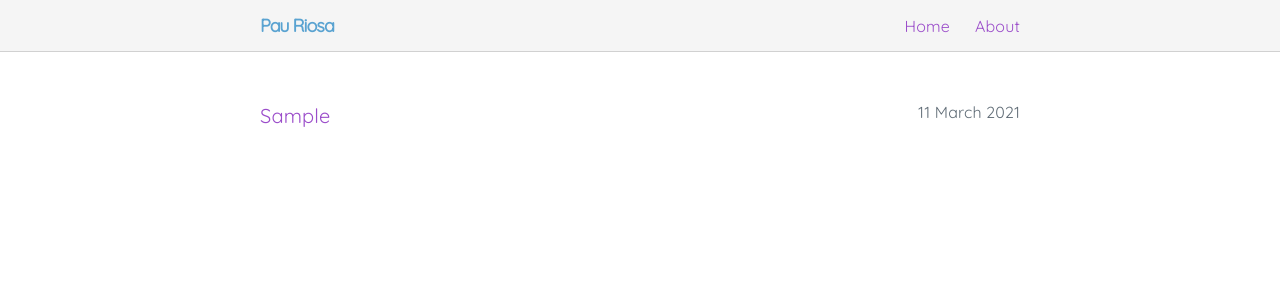
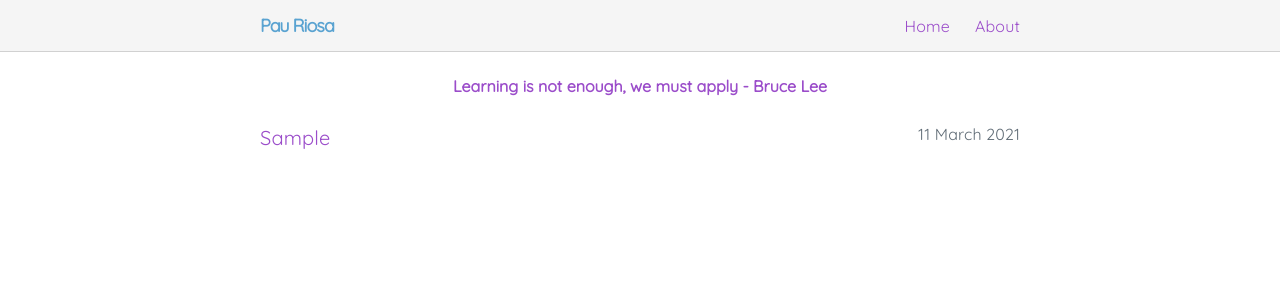
Before and after one commit to pau-riosa/pau-riosa.github.io, a Jekyll site: the page built from index.html, in a window 1280 px wide. Shown: the top 300 px of the page. Built offline with Jekyll 4.4.1, drawn with Linux system fonts in a browser that asks for light colours.

Commit message:
apply more changes to my page

```diff
--- a/index.html
+++ b/index.html
@@ -2,6 +2,7 @@
 layout: default
 title: Home
 ---
+<h6 class="home-quote"> Learning is not enough, we must apply - Bruce Lee </h6>
 <ul class="post-list">
   {% for post in site.posts %}
     <li>
```
Also changed, not shown: assets/css/style.css (line endings or trailing spaces).
